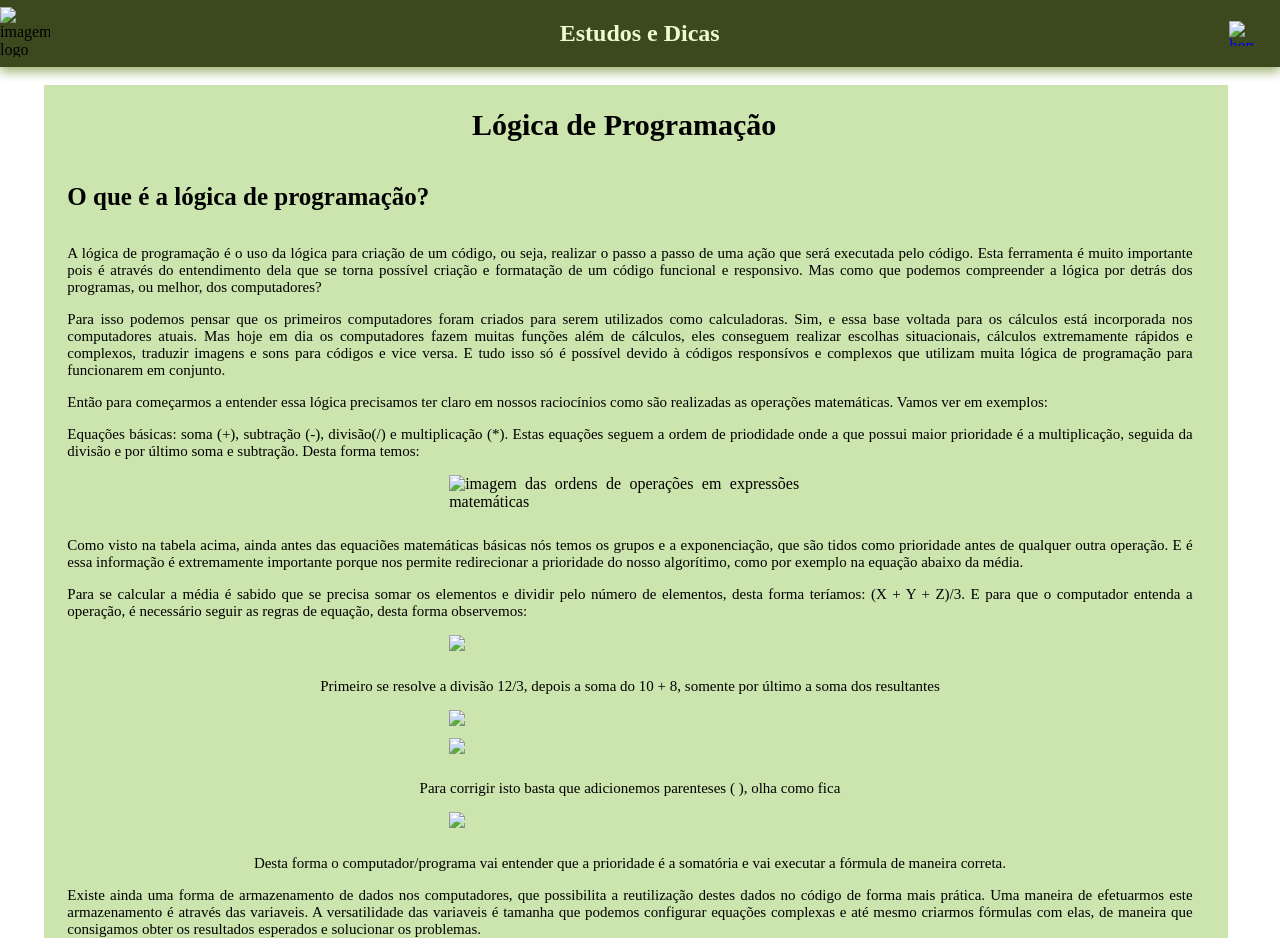
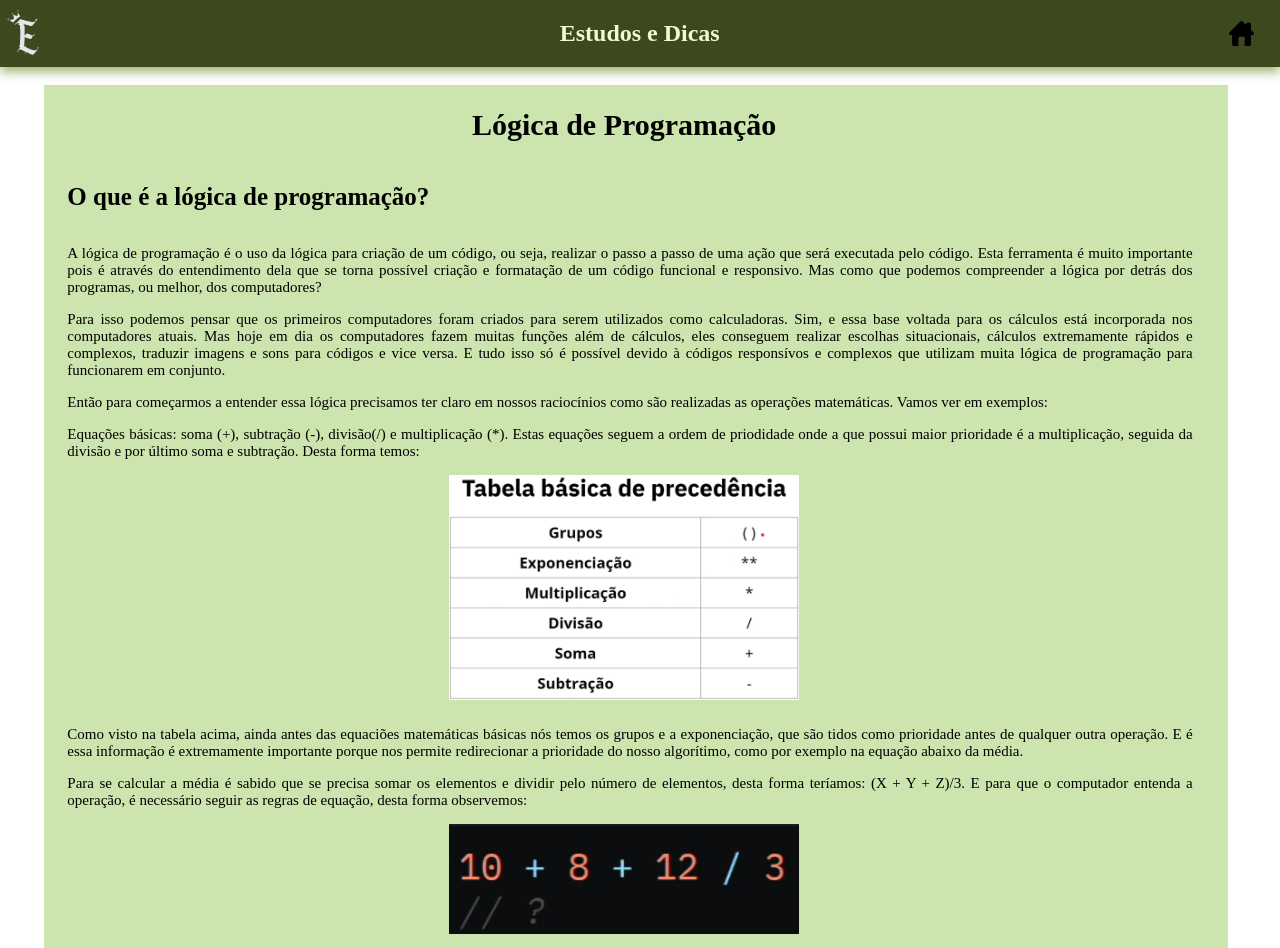
Before and after one commit to Eref0/site-estudos, a plain HTML site: page index.html in a window 1280 px wide. Shown: the top 948 px of the page. Drawn offline with Linux system fonts and the light colour scheme.

Commit message:
Update index.html

```diff
--- a/index.html
+++ b/index.html
@@ -5,16 +5,16 @@
     <meta name="viewport" content="width=device-width, initial-scale=1.0">
     <title>Estudos e Dicas</title>
     <link rel="stylesheet" href="./src/css/style.css">
-    <link rel="shortcut icon" href="./source/img/icone-titulo-navegador.ico" type="image">
+    <link rel="shortcut icon" href="./src/img/icone-titulo-navegador.ico" type="image">
 </head>
 <header>
-    <section><img class="logo-imagem" src="./source/img/logo-imagem.png" alt="imagem-logo"> </section>
+    <section><img class="logo-imagem" src="./src/img/logo-imagem.png" alt="imagem-logo"> </section>
 <section class="text-header">
     <h1>Estudos e Dicas</h1>
 </section>
 <section class="img-header">
     <a href="https://eref0.github.io/site-tags-html-css-javascript/">
-        <img src="./source/img/home-icon.png" alt="home-icon" class="home-icon"> </a>
+        <img src="./src/img/home-icon.png" alt="home-icon" class="home-icon"> </a>
 </section>
 </header>
 <body>
@@ -26,15 +26,15 @@
             <p class="texto-paragrafo-p">Para isso podemos pensar que os primeiros computadores foram criados para serem utilizados como calculadoras. Sim, e essa base voltada para os cálculos está incorporada nos computadores atuais. Mas hoje em dia os computadores fazem muitas funções além de cálculos, eles conseguem realizar escolhas situacionais, cálculos extremamente rápidos e complexos, traduzir imagens e sons para códigos e vice versa. E tudo isso só é possível devido à códigos responsívos e complexos que utilizam muita lógica de programação para funcionarem em conjunto.</p>
             <p class="texto-paragrafo-p">Então para começarmos a entender essa lógica precisamos ter claro em nossos raciocínios como são realizadas as operações matemáticas. Vamos ver em exemplos:</p>
             <p class="texto-paragrafo-p">Equações básicas: soma (+), subtração (-), divisão(/) e multiplicação (*). Estas equações seguem a ordem de priodidade onde a que possui maior prioridade é a multiplicação, seguida da divisão e por último soma e subtração. Desta forma temos:</p>
-            <img class="img-ex" src="./source/img/a-ordem-das-operacoes-em-expressoes-matematicas.png" alt="imagem das ordens de operações em expressões matemáticas">
+            <img class="img-ex" src="./src/img/a-ordem-das-operacoes-em-expressoes-matematicas.png" alt="imagem das ordens de operações em expressões matemáticas">
             <p class="texto-paragrafo-p">Como visto na tabela acima, ainda antes das equaciões matemáticas básicas nós temos os grupos e a exponenciação, que são tidos como prioridade antes de qualquer outra operação. E é essa informação é extremamente importante porque nos permite redirecionar a prioridade do nosso algorítimo, como por exemplo na equação abaixo da média.</p>
             <p class="texto-paragrafo-p">Para se calcular a média é sabido que se precisa somar os elementos e dividir pelo número de elementos, desta forma teríamos: (X + Y + Z)/3. E para que o computador entenda a operação, é necessário seguir as regras de equação, desta forma observemos:</p>
-            <img class="img-ex" src="./source/img/ex-img-equacao-1.png">
+            <img class="img-ex" src="./src/img/ex-img-equacao-1.png">
             <p class="texto-paragrafo-u">Primeiro se resolve a divisão 12/3, depois a soma do 10 + 8, somente por último a soma dos resultantes</p>
-            <img class="img-ex" src="./source/img/ex-img-equacao-2.png">
-            <img class="img-ex" src="./source/img/ex-img-equacao-3.png">
+            <img class="img-ex" src="./src/img/ex-img-equacao-2.png">
+            <img class="img-ex" src="./src/img/ex-img-equacao-3.png">
             <p class="texto-paragrafo-u">Para corrigir isto basta que adicionemos parenteses ( ), olha como fica</p>
-            <img class="img-ex" src="./source/img/ex-img-equacao-4.png">
+            <img class="img-ex" src="./src/img/ex-img-equacao-4.png">
             <p class="texto-paragrafo-u">Desta forma o computador/programa vai entender que a prioridade é a somatória e vai executar a fórmula de maneira correta.</p>
             <p class="texto-paragrafo-p">Existe ainda uma forma de armazenamento de dados nos computadores, que possibilita a reutilização destes dados no código de forma mais prática. Uma maneira de efetuarmos este armazenamento é através das variaveis. A versatilidade das variaveis é tamanha que podemos configurar equações complexas e até mesmo criarmos fórmulas com elas, de maneira que consigamos obter os resultados esperados e solucionar os problemas.</p>
 
```
